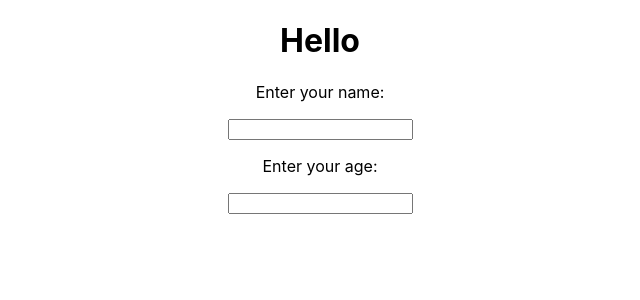
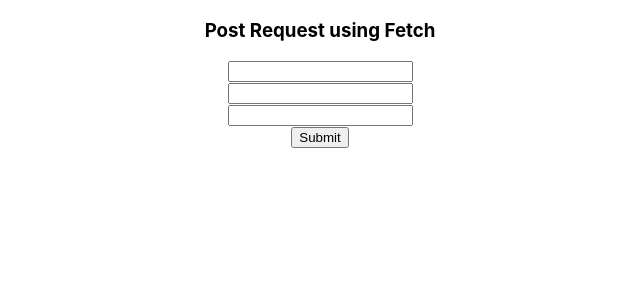
Before and after one commit to ashwini0112/React-Practise, a React (Create React App) app: page / in a window 1280 px wide. Shown: the top 300 px of the page, without its empty margins (320-960 px from the left). Built offline with nearby package versions, Linux system fonts and the light colour scheme.

Commit message:
Axios and fetch API

```diff
--- a/package.json
+++ b/package.json
@@ -6,6 +6,7 @@
     "@testing-library/jest-dom": "^4.2.4",
     "@testing-library/react": "^9.5.0",
     "@testing-library/user-event": "^7.2.1",
+    "axios": "^0.19.2",
     "react": "^16.13.1",
     "react-dom": "^16.13.1",
     "react-scripts": "3.4.1"
--- a/src/App.js
+++ b/src/App.js
@@ -1,9 +1,14 @@
 import React from 'react';
 
 import './App.css';
+import HttpReact from './http/HttpReact';
+import HttpPost from './http/HttpPost';
+import GetFetch from './http/GetFetch';
+import PostFetch from './http/PostFetch';
 
-import Unmounting from './LifeCycles/Unmounting';
-import ReactForm from './Forms/ReactForms';
+// import Unmounting from './LifeCycles/Unmounting';
+// import ReactForm from './Forms/ReactForms';
+
 // import Greet from './components/Greet';
 // import Welcome from './components/Welcome';
 // import Hello from './components/Hello';
@@ -26,8 +31,11 @@ import ReactForm from './Forms/ReactForms';
 function App() {
   return (
     <div className="App">
-
-    <ReactForm />
+      <PostFetch />
+      {/* <GetFetch /> */}
+      {/* <HttpPost /> */}
+      {/* <HttpReact /> */}
+    {/* <ReactForm /> */}
       {/* <Unmounting /> */}
 
     {/* <Updatinglifecycle favcol="yellow"/> */}
--- a/src/Forms/ReactForms.js
+++ b/src/Forms/ReactForms.js
@@ -1,91 +1,66 @@
 import React, { Component } from 'react'
 
 class ReactForm extends Component{
-    // constructor(){
-    //     super()
-    //     this.state = {
-    //         username : ''
-    //     }
-    // }
+     constructor(){
+         super()
+         this.state = {
+             username : ''
+         }
+     }
 
-    // changeHandler = (event)=>{this.setState({username:event.target.value})}
+     changeHandler = (event)=>{this.setState({username:event.target.value})}
 
-    // render(){
-    //     return (
-    //         <div>
-    //             <h2>Form</h2>
-    //     <h3>Hello {this.state.username}</h3>
-    //      <form>
-    //          <input type="text" onChange={this.changeHandler}/>
-    //      </form>
-    //      </div>
-    //     )
-    // }
+     render(){
+         return (
+             <div>
+                 <h2>Form</h2>
+         <h3>Hello {this.state.username}</h3>
+          <form>
+              <input type="text" onChange={this.changeHandler}/>
+          </form>
+          </div>
+         )
+     }
 
-    // onchangeHandler=(event)=>{this.setState({username:event.target.value})}
+     onchangeHandler=(event)=>{this.setState({username:event.target.value})}
 
 
-    // render(){
-    //     let header='';
-    //     if(this.state.username){
-    //     header = <h1>Hello {this.state.username}</h1>;
-    //     }
-    //     else{
-    //         header = '';
-    //     }
-    //     return(
-    //         <div>
-    //             <div> <h2>Form</h2></div>
+     render(){
+         let header='';
+         if(this.state.username){
+         header = <h1>Hello {this.state.username}</h1>;
+         }
+         else{
+             header = '';
+         }
+         return(
+             <div>
+                 <div> <h2>Form</h2></div>
 
-    //             <form>
-    //                 {header}
-    //                 <input type="text" onChange={this.onchangeHandler}/>
-    //             </form>
-    //         </div>
-    //     )
-    // }
+                 <form>
+                     {header}
+                     <input type="text" onChange={this.onchangeHandler}/>
+                 </form>
+             </div>
+         )
+     }
 
 
-    // mySubmitHandler = (event) => {
-    //     event.preventDefault();
-    //     alert("You are submitting " + this.state.username);
-    //   }
-    //   myChangeHandler = (event) => {
-    //     this.setState({username: event.target.value});
-    //   }
-    //   render() {
-    //     return (
-    //       <form onSubmit={this.mySubmitHandler}>
-    //       <h1>Hello {this.state.username}</h1>
-    //       <p>Enter your name</p>
-    //       <input type='text' onChange={this.myChangeHandler}
-    //       />
-    //       <input type='submit' />
-    //       </form>
-    //     );
-    //   }
-
-
-    constructor(props) {
-        super(props);
-        this.state = {
-          username: '',
-          age: null,
-        };
+     mySubmitHandler = (event) => {
+         event.preventDefault();
+         alert("You are submitting " + this.state.username);
        }
        myChangeHandler = (event) => {
-        let nam = event.target.name;
-        let val = event.target.value;
-        this.setState({[nam]: val});
+         this.setState({username: event.target.value});
        }
        render() {
          return (
-          <form>
-          <h1>Hello {this.state.username} {this.state.age}</h1>
-          <p>Enter your name:</p>
-          <input type='text' name='username' onChange={this.myChangeHandler}/>
-          <p>Enter your age:</p>
-          <input type='text' name='age' onChange={this.myChangeHandler}/>
+           <form onSubmit={this.mySubmitHandler}>
+           <h1>Hello {this.state.username}</h1>
+           <p>Enter your name</p>
+           <input type='text' onChange={this.myChangeHandler}
+           />
+           <input type='submit' />
            </form>
          );
        }
@@ -95,6 +70,9 @@ class ReactForm extends Component{
 
 
 
+
+
+
 }
 
 export default ReactForm
--- /dev/null
+++ b/src/http/GetFetch.js
@@ -0,0 +1,48 @@
+import React, { Component } from 'react'
+
+class GetFetch extends Component{
+    constructor(){
+        super()
+        this.state={
+            data:false
+        }
+    }
+    componentDidMount(){
+        let url = 'https://jsonplaceholder.typicode.com/todos/1';
+
+        fetch(url,{
+            method:'GET',
+            headers:{
+                'Accept':'application/json',
+                'Content-Type':'application/json',
+            }
+        }).then((result)=>{
+            result.json().then((resp)=>{
+
+                this.setState({data:resp})
+            })
+        })
+    }
+    render(){
+         const data = this.state.data;
+        console.warn(data);
+        return(
+            <div>
+                 <h3>Get Request using fetch</h3>
+                {
+                    data ?
+                    <div>
+                        <h1>
+                            Name : {data.title  }
+                        </h1>
+                    </div>
+                    :   <p>Please wait</p>
+                }
+
+            </div>
+        )
+    }
+}
+
+
+export default GetFetch
--- /dev/null
+++ b/src/http/HttpPost.js
@@ -0,0 +1,54 @@
+import React, { Component } from 'react'
+import axios from 'axios'
+
+class HttpPost extends Component{
+    constructor(){
+        super()
+        this.state={
+            userId:'',
+            title:'',
+            body:''
+        }
+    }
+    changeHandler = e=>{
+        this.setState({[e.target.name]:[e.target.value]})
+    }
+    submitHandler = e=>{
+        e.preventDefault()
+        console.log(this.state)
+        axios.post('http://demo5123090.mockable.io/widgets', this.state)
+        .then(response=>{
+            console.log(response)
+        })
+        .catch(error=>{
+            console.log(error)
+        })
+
+    }
+    render(){
+        const{userId, title, body} = this.state
+        return(
+            <div>
+                <form onSubmit={this.submitHandler}>
+                    <div>
+                        <input type="text" name="userId" value={userId} onChange={this.changeHandler}/>
+                    </div>
+                    <div>
+                        <input type="text" name="title" value={title} onChange={this.changeHandler}/>
+                    </div>
+                    <div>
+                        <input type="text" name="body" value={body} onChange={this.changeHandler}/>
+                    </div>
+                    <div>
+                        <button type="submit">Submit</button>
+                    </div>
+                </form>
+
+
+
+            </div>
+        )
+    }
+}
+
+export default HttpPost
--- /dev/null
+++ b/src/http/HttpReact.js
@@ -0,0 +1,43 @@
+import React, { Component } from 'react'
+
+import axios from 'axios'
+
+class HttpReact extends Component{
+    constructor(){
+        super()
+        this.state = {
+            posts:[],
+            errorMsg:''
+        }
+    }
+    componentDidMount(){
+        axios.get('http://demo5123090.mockable.io/widgets1')
+        .then(Response=>{
+            console.log(Response)
+            this.setState({posts:Response.data})
+
+        })
+        .catch(error =>{
+            console.log(error)
+            this.setState({errorMsg:'Error Retriving data'})
+        })
+    }
+
+    render(){
+        const { posts, errorMsg } = this.state
+        return (
+            <div>
+                List Names{
+                    posts.length ?
+                    posts.map(post => <div key={post.id}>{post.name}</div>):null
+                }
+                {
+                    errorMsg?<div> {errorMsg}</div>:null
+                }
+            </div>
+        )
+    }
+
+}
+
+export default HttpReact
--- /dev/null
+++ b/src/http/PostFetch.js
@@ -0,0 +1,61 @@
+import React, { Component } from 'react'
+
+class PostFetch extends Component{
+    constructor(){
+        super()
+        this.state={
+            ProductName:'',
+            Quantity:'',
+            OrderssCount:''
+
+        }
+    }
+    submit(){
+        console.log(this.state)
+        let url='http://demo9637653.mockable.io/dashboards';
+        let data=this.state;
+        fetch(url,{
+            method:'POST',
+            headers:{
+                'Accept':'application/json',
+                'Content-Type':'application/json',
+            },
+            body:JSON.stringify (data)
+        }).then((result)=>{
+            result.json().then((resp)=>{
+
+                console.warn("resp", resp)
+            })
+        })
+    }
+
+    render(){
+        return(
+            <div>
+                <h3>
+                    Post Request using Fetch
+                </h3>
+                <form>
+                    <div>
+                        <input type="text" value={this.state.name} name="name"
+                        onChange={(data)=>{this.setState({name:data.target.value})}}/>
+                    </div>
+                    <div>
+                        <input type="text" value={this.state.quantity}name="quantity"
+                        onChange={(data)=>{this.setState({quantity:data.target.value})}}/>
+                    </div>
+                    <div>
+                        <input type="text" value={this.state.count} name="count"
+                        onChange={(data)=>{this.setState({count:data.target.value})}}/>
+                    </div>
+                    <div>
+                        <button onClick={()=>{this.submit()}}>Submit</button>
+                    </div>
+                </form>
+            </div>
+        )
+    }
+}
+
+
+export default PostFetch
```
Also changed, not shown: 1 other file (tests, documents, lock files or other folders). Lines whose indentation alone changed are shown as unchanged.
